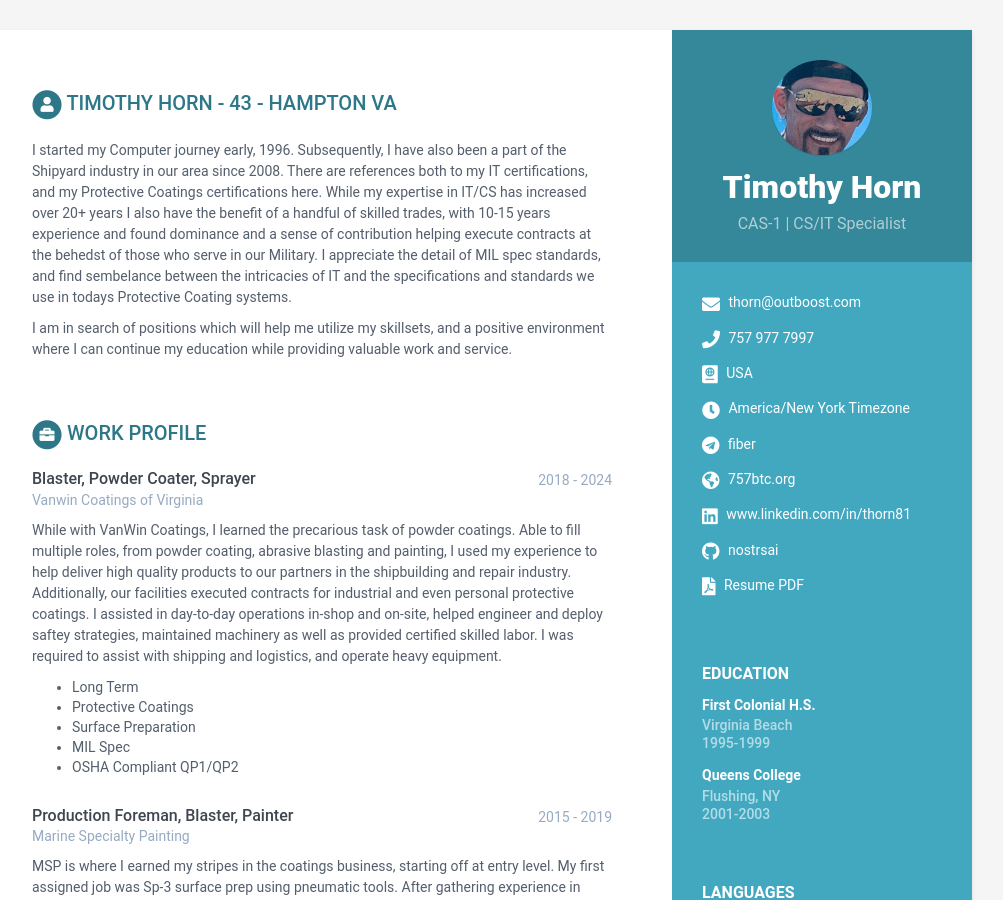
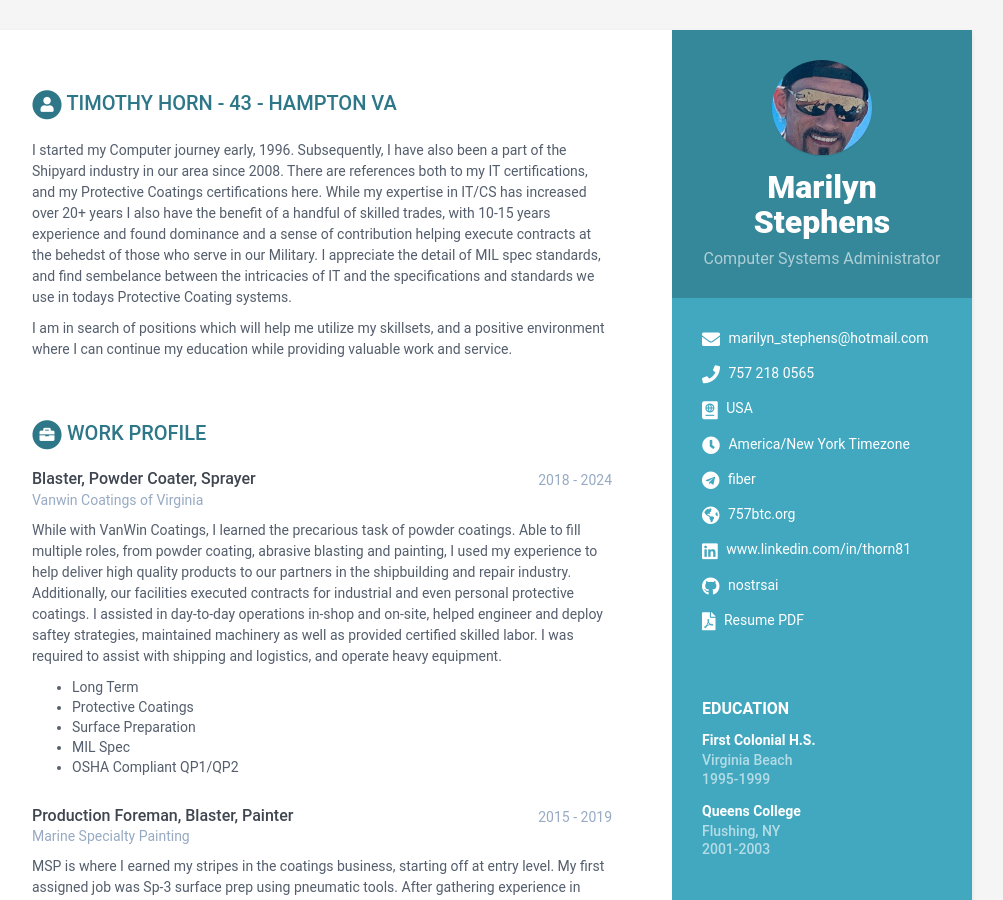
Before and after one commit to Marilyn2015/Resume, a Jekyll site: the page built from index.html, in a window 1280 px wide and 900 px high. Shown: the whole window, without its empty margins (168-1171 px from the left). Built offline with Jekyll 4.4.1, drawn with Linux system fonts in a browser that asks for light colours; a script that is not in the unit is left out.

Commit message:
Update data.yml

```diff
--- a/_data/data.yml
+++ b/_data/data.yml
@@ -8,13 +8,13 @@ sidebar:
     education: True # set to False if you want education in main section instead of in sidebar
 
     # Profile information
-    name: Timothy Horn
-    tagline: CAS-1 | CS/IT Specialist
+    name: Marilyn Stephens
+    tagline: Computer Systems Administrator
     avatar: profile.png  #place a 100x100 picture inside /assets/images/ folder and provide the name of the file below
 
     # Sidebar links
-    email: thorn@outboost.com
-    phone: 757 977 7997
+    email: marilyn_stephens@hotmail.com
+    phone: 757 218 0565
     timezone: America/New York Timezone
     citizenship: USA
     website: 757btc.org #do not add http://
```
